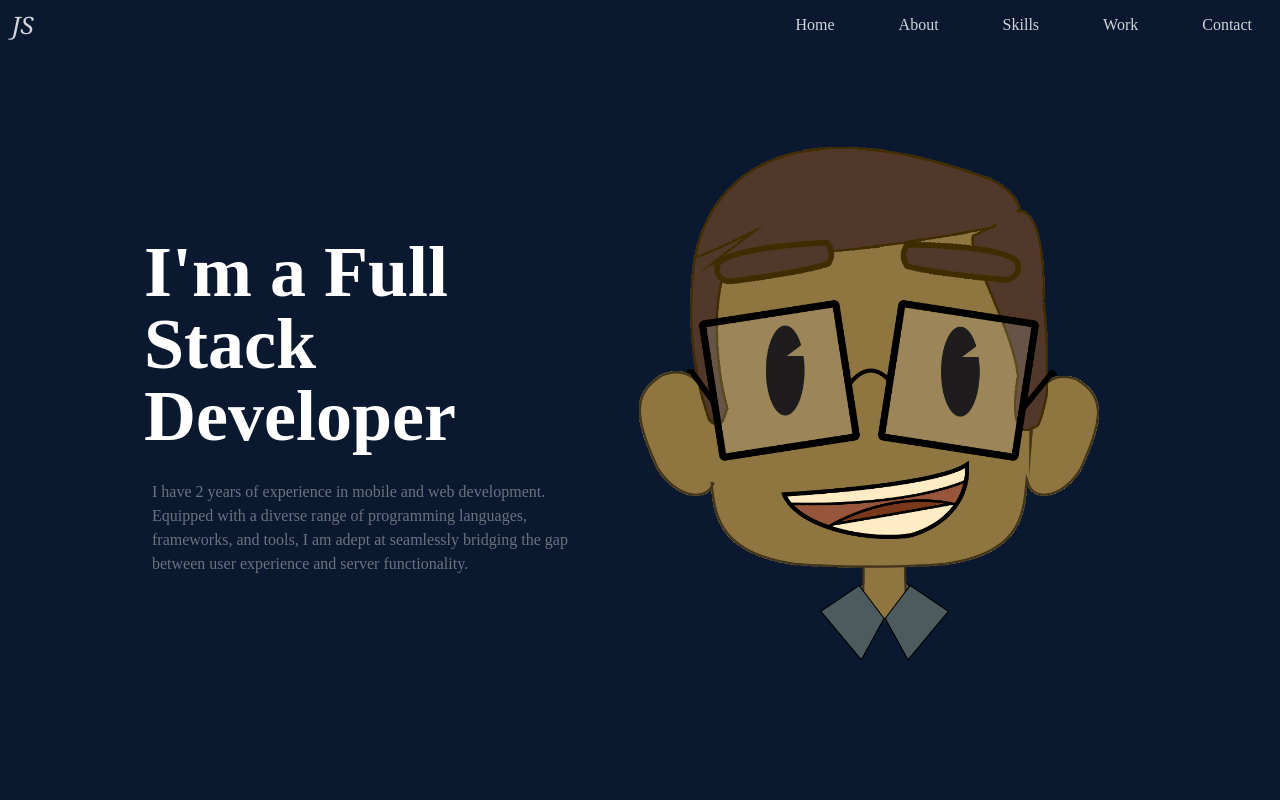
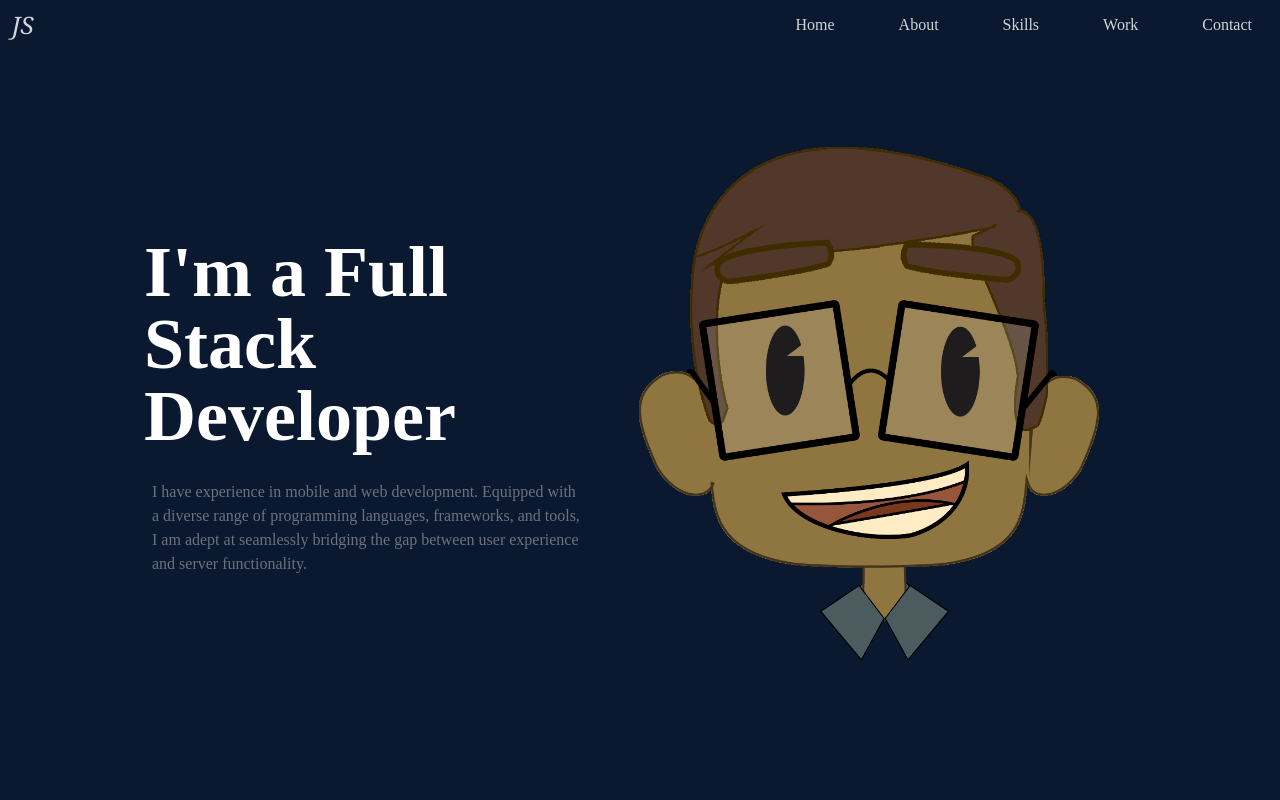
Before and after one commit to sabbatj/react-portfolio-js, a React (Create React App) app: page / in a window 1280 px wide. Shown: the top 800 px of the page. Built offline with nearby package versions, Linux system fonts and the light colour scheme.

Commit message:
Update home.screen.tsx

```diff
--- a/src/screens/home/home.screen.tsx
+++ b/src/screens/home/home.screen.tsx
@@ -30,7 +30,7 @@ const Home = () => {
             I'm a Full Stack Developer
           </h2>
           <motion.p className="text-gray-500 py-2 px-2 max-w-md" variants={textVariants}>
-            I have 2 years of experience in mobile and web development. Equipped with a diverse range of programming languages, frameworks, and tools, I am adept at seamlessly bridging the gap between user experience and server functionality.
+            I have experience in mobile and web development. Equipped with a diverse range of programming languages, frameworks, and tools, I am adept at seamlessly bridging the gap between user experience and server functionality.
           </motion.p>
         </motion.div>
         <motion.div variants={imageVariants}>
```
